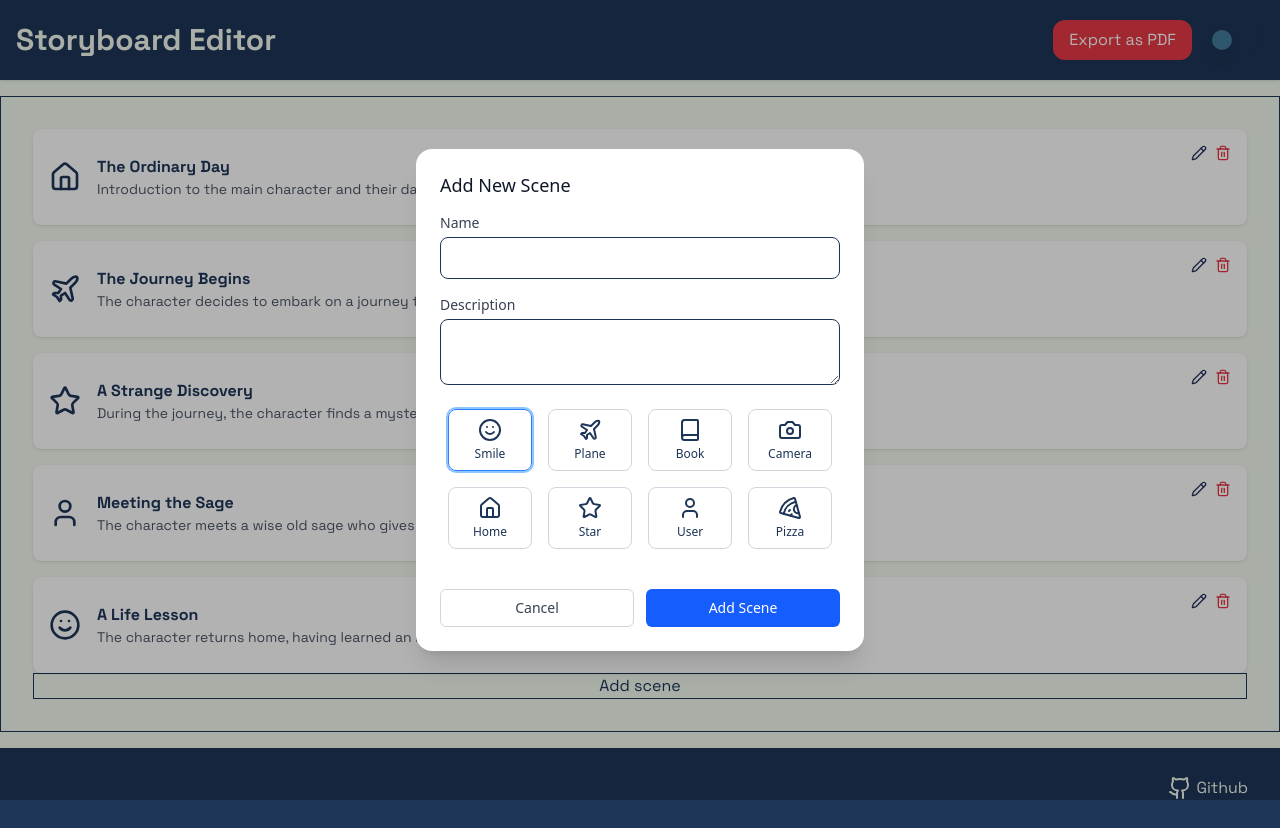
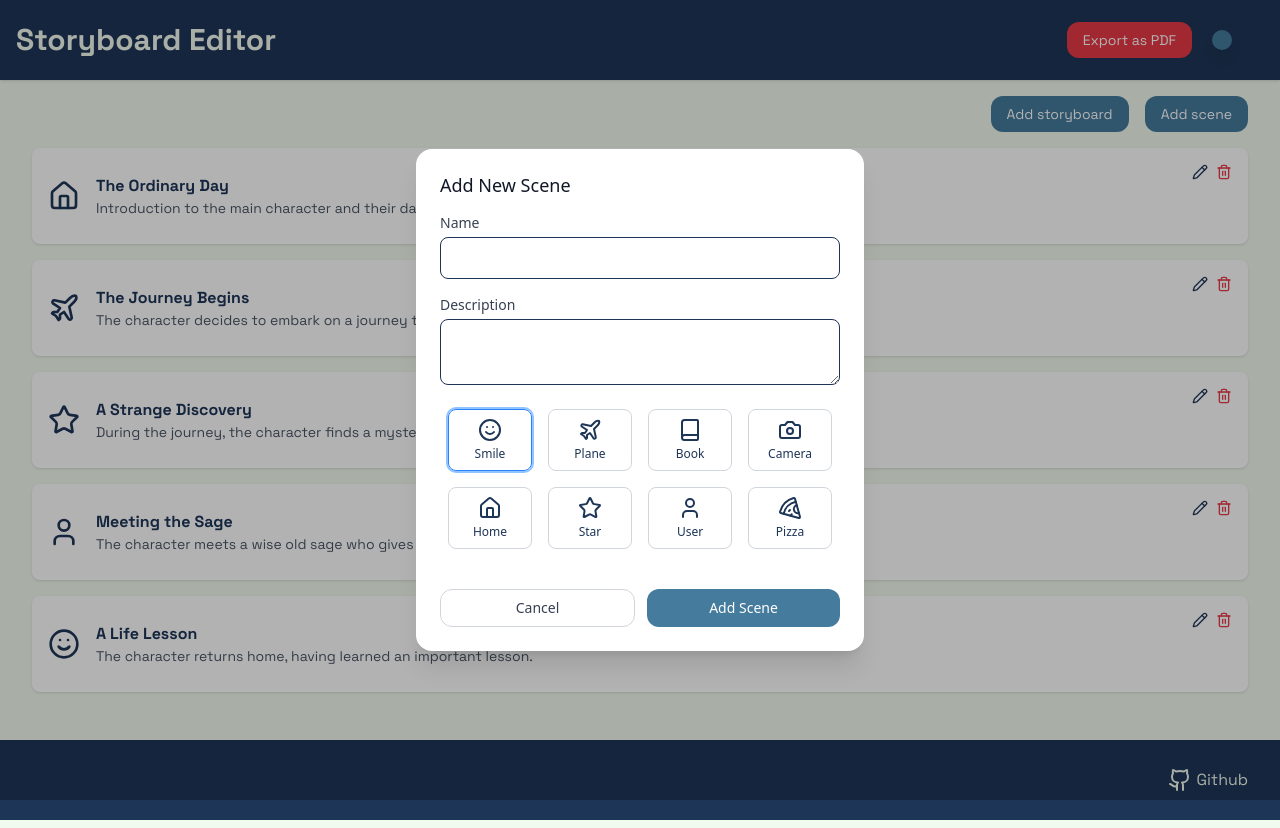
Before and after one commit to uv95/storyboard, a Next.js app in the folder client/: page / in a window 1280 px wide. Both pictures are taken after a click on the button "Add scene". Built offline with nearby package versions, Linux system fonts and the light colour scheme.

Commit message:
feat: add Button component, fix modal styles

```diff
--- a/client/src/app/page.tsx
+++ b/client/src/app/page.tsx
@@ -1,14 +1,31 @@
 'use client';
 
 import AddScene from '@/components/AddScene';
+import Button from '@/components/Button';
 import SceneList from '@/components/SceneList';
+import { ButtonStyle } from '@/lib/types';
 import { useState } from 'react';
 
 export default function Home() {
   const [isAddSceneOpen, setIsAddSceneOpen] = useState(false);
+  const [isAddStoryboardOpen, setIsAddStoryboardOpen] = useState(false);
 
   return (
-    <main className="w-full h-full min-h-[480px] p-8 border flex-grow flex flex-col bg-inherit">
+    <main className="w-full h-full min-h-[480px] px-8 pb-8 flex-grow flex flex-col bg-inherit">
+      <div className="w-full flex justify-end gap-4 mb-4">
+        <Button
+          btnStyle={ButtonStyle.BLUE}
+          onClick={() => setIsAddStoryboardOpen(true)}
+        >
+          Add storyboard
+        </Button>
+        <Button
+          btnStyle={ButtonStyle.BLUE}
+          onClick={() => setIsAddSceneOpen(true)}
+        >
+          Add scene
+        </Button>
+      </div>
       <div className="w-full h-full flex relative bg-inherit">
         <SceneList />
         <AddScene
@@ -16,12 +33,6 @@ export default function Home() {
           onClose={() => setIsAddSceneOpen(false)}
         />
       </div>
-      <button
-        className="border mt-auto"
-        onClick={() => setIsAddSceneOpen(true)}
-      >
-        Add scene
-      </button>
     </main>
   );
 }
--- a/client/src/components/AddScene.tsx
+++ b/client/src/components/AddScene.tsx
@@ -1,16 +1,10 @@
-import { Scene } from '@/lib/types';
-import {
-  Button,
-  Field,
-  Fieldset,
-  Input,
-  Label,
-  Textarea,
-} from '@headlessui/react';
+import { ButtonStyle, Scene } from '@/lib/types';
+import { Field, Fieldset, Input, Label, Textarea } from '@headlessui/react';
 import clsx from 'clsx';
 import { FormEvent, useState } from 'react';
 import IconPicker from './IconPicker';
 import Modal from './Modal';
+import Button from './Button';
 
 interface AddSceneProps {
   isOpen: boolean;
@@ -39,7 +33,7 @@ const AddScene = ({ isOpen, onClose }: AddSceneProps) => {
   };
 
   return (
-    <Modal isOpen={isOpen} onClose={onClose}>
+    <Modal isOpen={isOpen} onClose={onClose} title="Add New Scene">
       <form onSubmit={onSubmit} className="w-full">
         <Fieldset className="flex flex-col gap-4">
           <Field>
@@ -75,14 +69,16 @@ const AddScene = ({ isOpen, onClose }: AddSceneProps) => {
           <div className="flex gap-3 mt-4">
             <Button
               type="button"
+              btnStyle={ButtonStyle.OUTLINE}
               onClick={onClose}
-              className="flex-1 px-4 py-2 text-sm font-medium text-gray-700 bg-white border border-gray-300 rounded-md hover:bg-gray-50 focus:outline-none focus:ring-2 focus:ring-offset-2 focus:ring-blue-500"
+              className="flex-1"
             >
               Cancel
             </Button>
             <Button
               type="submit"
-              className="flex-1 px-4 py-2 text-sm font-medium text-white bg-blue-600 border border-transparent rounded-md hover:bg-blue-700 focus:outline-none focus:ring-2 focus:ring-offset-2 focus:ring-blue-500"
+              btnStyle={ButtonStyle.BLUE}
+              className="flex-1"
             >
               Add Scene
             </Button>
--- /dev/null
+++ b/client/src/components/Button.tsx
@@ -0,0 +1,33 @@
+import { ButtonHTMLAttributes, ReactNode } from 'react';
+import { Button as HeadlessUiButton } from '@headlessui/react';
+import { ButtonStyle } from '@/lib/types';
+
+interface ButtonProps extends ButtonHTMLAttributes<HTMLButtonElement> {
+  children: ReactNode;
+  className?: string;
+  onClick: () => void;
+  btnStyle: ButtonStyle;
+}
+
+const Button = (props: ButtonProps) => {
+  const { children, className, onClick, btnStyle, type, ...otherProps } = props;
+
+  const styles: Record<ButtonStyle, string> = {
+    [ButtonStyle.OUTLINE]: 'border border-gray-300 text-gray-700 bg-white',
+    [ButtonStyle.RED]: 'bg-pantone text-white',
+    [ButtonStyle.BLUE]: 'bg-cerulean text-white',
+  };
+
+  return (
+    <HeadlessUiButton
+      {...otherProps}
+      onClick={onClick}
+      type={type}
+      className={`${className} text-sm rounded-xl py-2 px-4 ${styles[btnStyle]}`}
+    >
+      {children}
+    </HeadlessUiButton>
+  );
+};
+
+export default Button;
--- a/client/src/components/Header.tsx
+++ b/client/src/components/Header.tsx
@@ -1,13 +1,13 @@
 import { Switch } from '@headlessui/react';
+import Button from './Button';
+import { ButtonStyle } from '@/lib/types';
 
 const Header = () => {
   return (
     <header className="h-20 w-full flex justify-between items-center px-4 bg-foreground shadow-sm">
       <h1 className="text-background text-3xl font-bold">Storyboard Editor</h1>
       <div className="flex items-center gap-4">
-        <button className="rounded-xl py-2 px-4 bg-pantone text-white">
-          Export as PDF
-        </button>
+        <Button btnStyle={ButtonStyle.RED}>Export as PDF</Button>
         <Switch
           //   checked={enabled}
           //   onChange={toggleTheme}
--- a/client/src/components/Modal.tsx
+++ b/client/src/components/Modal.tsx
@@ -4,22 +4,26 @@ interface ModalProps {
   children: React.ReactNode;
   isOpen: boolean;
   onClose: () => void;
+  title: string;
 }
 
-const Modal = ({ children, isOpen, onClose }: ModalProps) => {
+const Modal = ({ children, isOpen, onClose, title }: ModalProps) => {
   return (
     <Dialog open={isOpen} onClose={onClose} className="relative z-50">
       <div className="fixed inset-0 bg-black/30" aria-hidden="true" />
-      <div className="fixed inset-0 flex items-center justify-center p-4">
-        <DialogPanel className="w-full max-w-md transform overflow-hidden rounded-2xl bg-white p-6 text-left align-middle shadow-xl transition-all">
+
+      <div className="fixed inset-0 overflow-y-auto p-2 sm:p-4">
+        <div className="min-h-full flex items-center justify-center">
+          <DialogPanel className="w-full max-w-md transform overflow-hidden rounded-2xl bg-white p-4 sm:p-6 text-left align-middle shadow-xl transition-all">
             <DialogTitle
               as="h3"
               className="text-lg font-medium leading-6 text-gray-900 mb-4"
             >
-            Add New Scene
+              {title}
             </DialogTitle>
             {children}
           </DialogPanel>
+        </div>
       </div>
     </Dialog>
   );
--- a/client/src/lib/types.ts
+++ b/client/src/lib/types.ts
@@ -5,3 +5,9 @@ export interface Scene {
   description: string;
   icon: string;
 }
+
+export enum ButtonStyle {
+  OUTLINE = 'outline',
+  RED = 'red',
+  BLUE = 'blue',
+}
```
Lines whose indentation alone changed are shown as unchanged.
